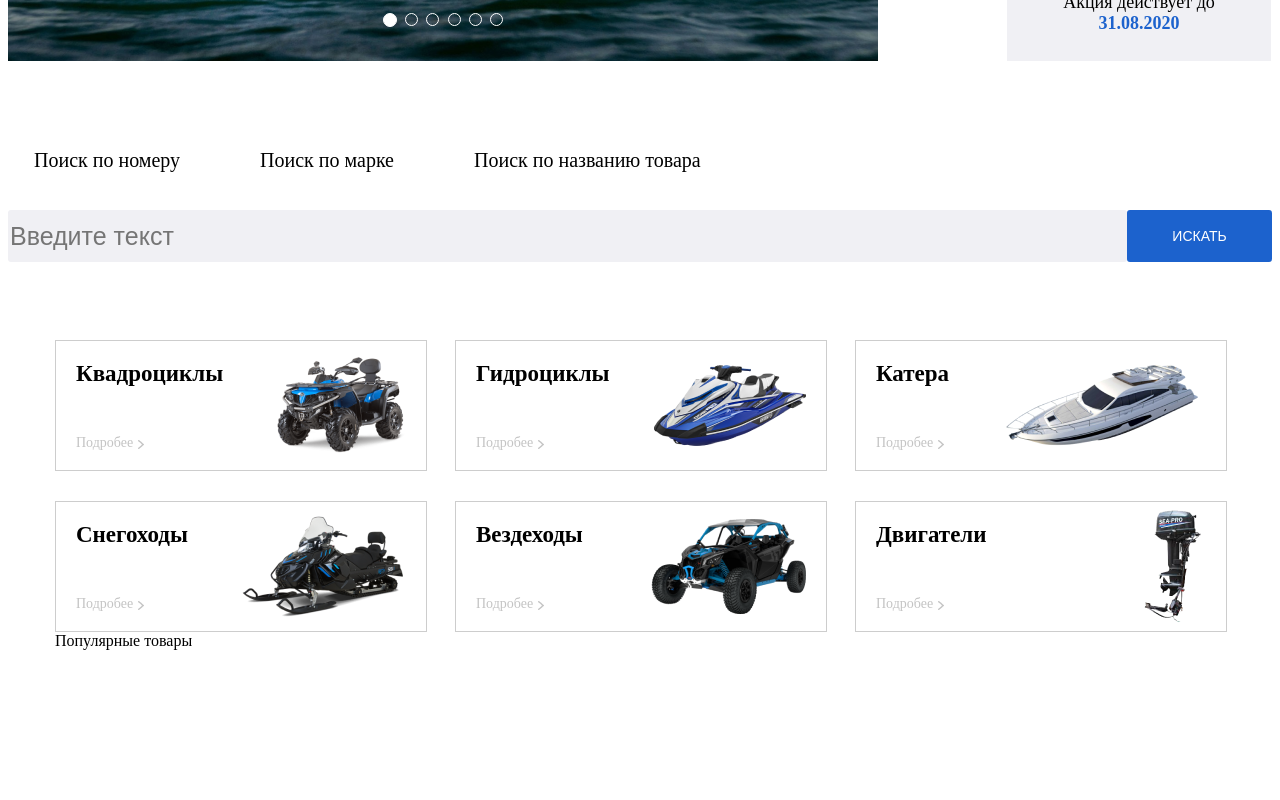
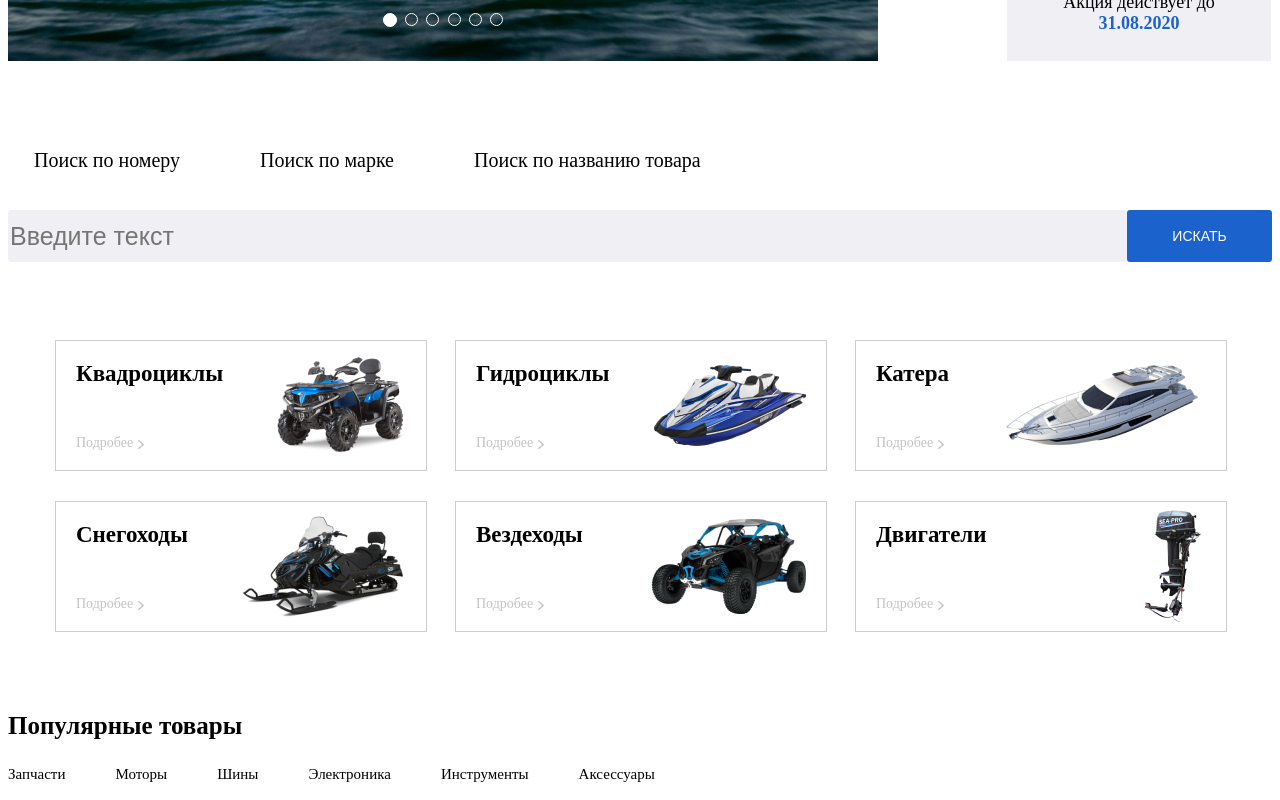
Before and after one commit to Alexandr-ace/shop, a React (Create React App) app: page / in a window 1280 px wide. Shown: the part 557-1357 px from the top of the page. Before the commit the page ends 1281 px from the top, so only its background shows below. Built offline with nearby package versions, Linux system fonts and the light colour scheme.

Commit message:
modified:   src/App.jsx

```diff
--- a/src/App.jsx
+++ b/src/App.jsx
@@ -7,6 +7,7 @@ import Six from "./components/Six/Six";
 import Three from "./components/Three/Three";
 import Two from "./components/Two/Two";
 import Up from "./components/Up/Up";
+import Eight from "./components/Eight/Eight";
 
 function App() {
   return (
@@ -19,6 +20,7 @@ function App() {
       <Five />
       <Six />
       <Seven />
+      <Eight />
     </div>
   );
 }
--- /dev/null
+++ b/src/components/Eight/Eight.jsx
@@ -0,0 +1,12 @@
+import React from "react";
+import styles from "./Eight.module.scss";
+
+const Eight = () => {
+  return (
+    <div className={styles.main}>
+      <div className={styles.center}></div>
+    </div>
+  );
+};
+
+export default Eight;
--- a/src/components/Seven/Seven.jsx
+++ b/src/components/Seven/Seven.jsx
@@ -7,7 +7,12 @@ const Seven = () => {
       <div className={styles.center}>
         <div className={styles.center_up}>Популярные товары</div>
         <div className={styles.center_bottom}>
-          <div className={styles.center_bottom_block}></div>
+          <div className={styles.center_bottom_block}>Запчасти</div>
+          <div className={styles.center_bottom_block}>Моторы</div>
+          <div className={styles.center_bottom_block}>Шины </div>
+          <div className={styles.center_bottom_block}>Электроника</div>
+          <div className={styles.center_bottom_block}>Инструменты</div>
+          <div className={styles.center_bottom_block}>Аксессуары</div>
         </div>
       </div>
     </div>
--- a/src/components/Seven/Seven.module.scss
+++ b/src/components/Seven/Seven.module.scss
@@ -1,16 +1,37 @@
 .main {
+    margin-top: 80px;
     @media (max-width: 600px) {
     }
     .center {
-        max-width: 1170px;
+        max-width: 1280px;
         width: 100%;
-        height: 84px;
         display: flex;
         flex-direction: column;
         margin: 0 auto;
+        &_up {
+            font-size: 25px;
+            font-weight: bold;
+        }
         &_bottom {
+            display: flex;
+            justify-content: start;
+            gap: 50px;
+            margin-top: 20px;
+            flex-direction: row;
+            @media (max-width: 600px) {
+                gap: 18px;
+            }
             &_block {
-
+                height: 29px;
+                font-size: 15px;
+                display: flex;
+                align-items: center;
+                justify-content: center;
+                border-bottom: 3px solid white;
+                &:hover {
+                    border-bottom: 3px solid #1c62cd;
+                    font-weight: bold;
+                }
             }
         }
     }
--- a/src/components/Two/Two.module.scss
+++ b/src/components/Two/Two.module.scss
@@ -3,10 +3,13 @@
         z-index: 1;
     }
     .center {
+        max-width: 1280px;
+        width: 100%;
         display: flex;
         flex-direction: row;
         background-color: #f0f0f4;
         justify-content: space-between;
+        margin: 0 auto;
         &_one {
             height: 53px;
             font-size: 20px;
```
Also changed, not shown: src/assets/Example.jsx (added, +12 -0 lines), src/components/Eight/EightBlock.jsx (added, +14 -0 lines), src/components/Eight/Eight.module.scss (added), src/components/Eight/EightBlock.module.scss (added).
